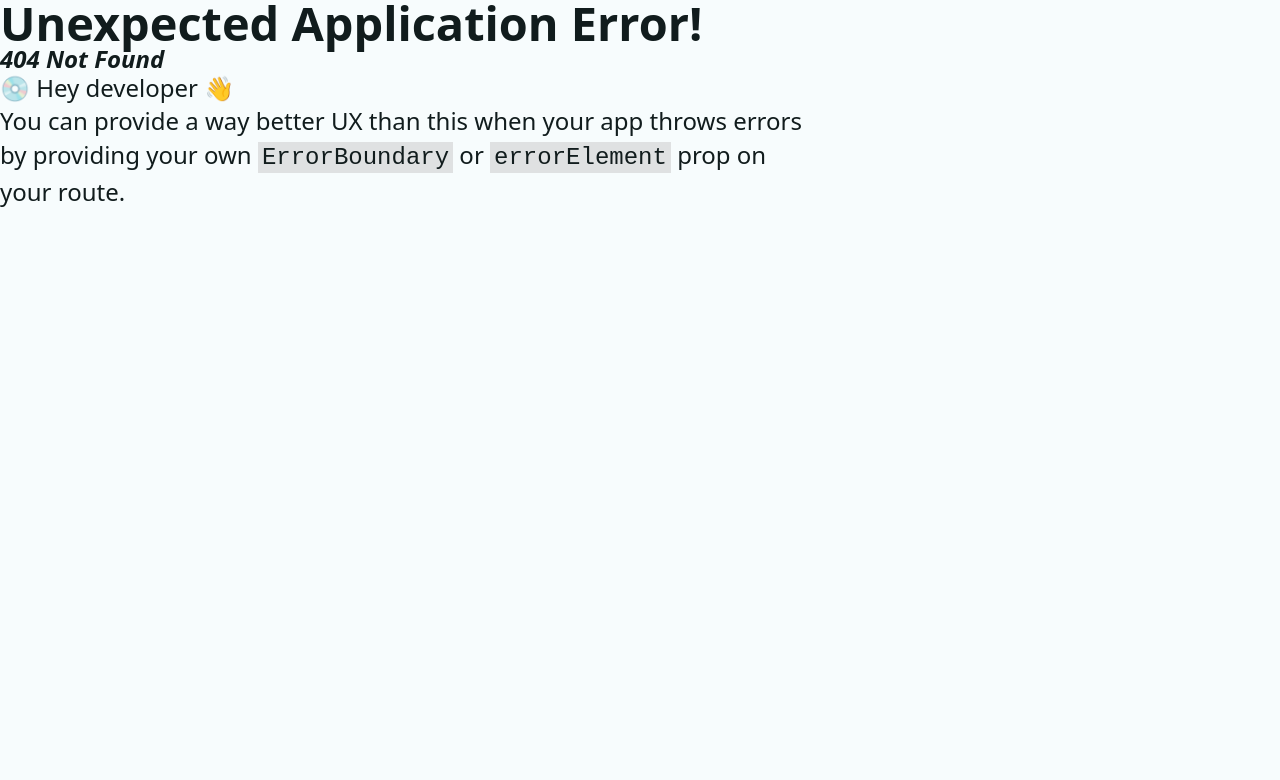
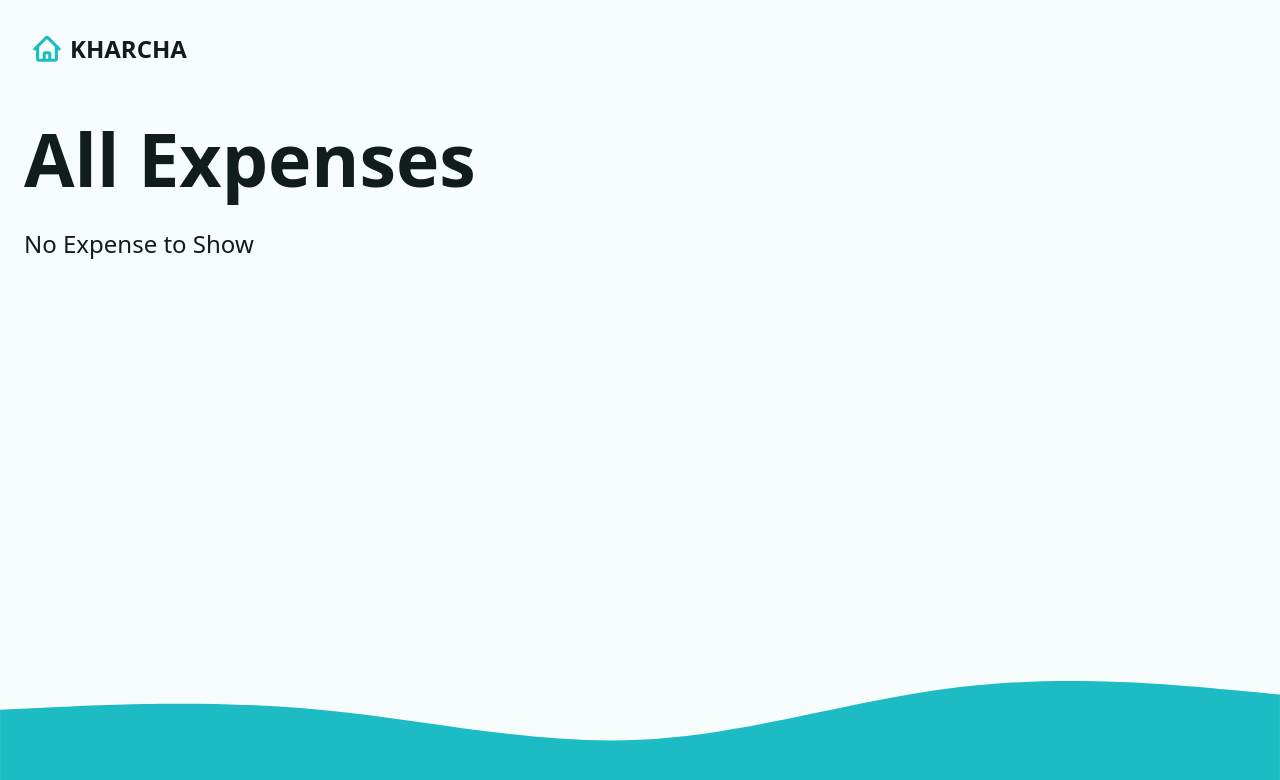
Before and after one commit to UltimateGuruBhutta/Kharcha, a React (Vite) app: page /expenses in a window 1280 px wide. Before the commit this address had no page. Shown: the top 780 px of the page. Built offline with nearby package versions, Linux system fonts and the light colour scheme.

Commit message:
Added loader and expense page

```diff
--- a/src/App.jsx
+++ b/src/App.jsx
@@ -8,6 +8,7 @@ import { logoutAction } from "./actions/logout";
 
 import { ToastContainer } from 'react-toastify';
 import 'react-toastify/dist/ReactToastify.css';
+import ExpensesPage, { expensesLoader } from "./pages/ExpensesPage";
 
 
 
@@ -28,6 +29,12 @@ const router = createBrowserRouter([
         action:dashboardAction,
        //  errorElement:<Error/>
       },
+       {
+        path:"expenses",
+         element: <ExpensesPage/>,
+         loader:expensesLoader,
+
+       },
       {
         path:"about",
         element:<p>About</p>
--- /dev/null
+++ b/src/pages/ExpensesPage.jsx
@@ -0,0 +1,35 @@
+import React from "react";
+import { useLoaderData } from "react-router-dom";
+
+import { fetchData } from "../helpers";
+// components imports
+import Table from "../components/Table";
+
+// loader
+export function expensesLoader() {
+  const expenses = fetchData("expenses");
+
+  return { expenses };
+}
+
+const ExpensesPage = () => {
+  const { expenses } = useLoaderData();
+  return (
+    <div className="grid-lg">
+      {" "}
+      <h1>All Expenses</h1>
+      {expenses && expenses.length > 0 ? (
+        <div className="grid-md">
+          <h2>
+            Recent Expense <small>({expenses.length}) total</small>
+          </h2>
+          <Table expenses={expenses} />
+        </div>
+      ) : (
+        <p>No Expense to Show </p>
+      )}
+    </div>
+  );
+};
+
+export default ExpensesPage;
```
